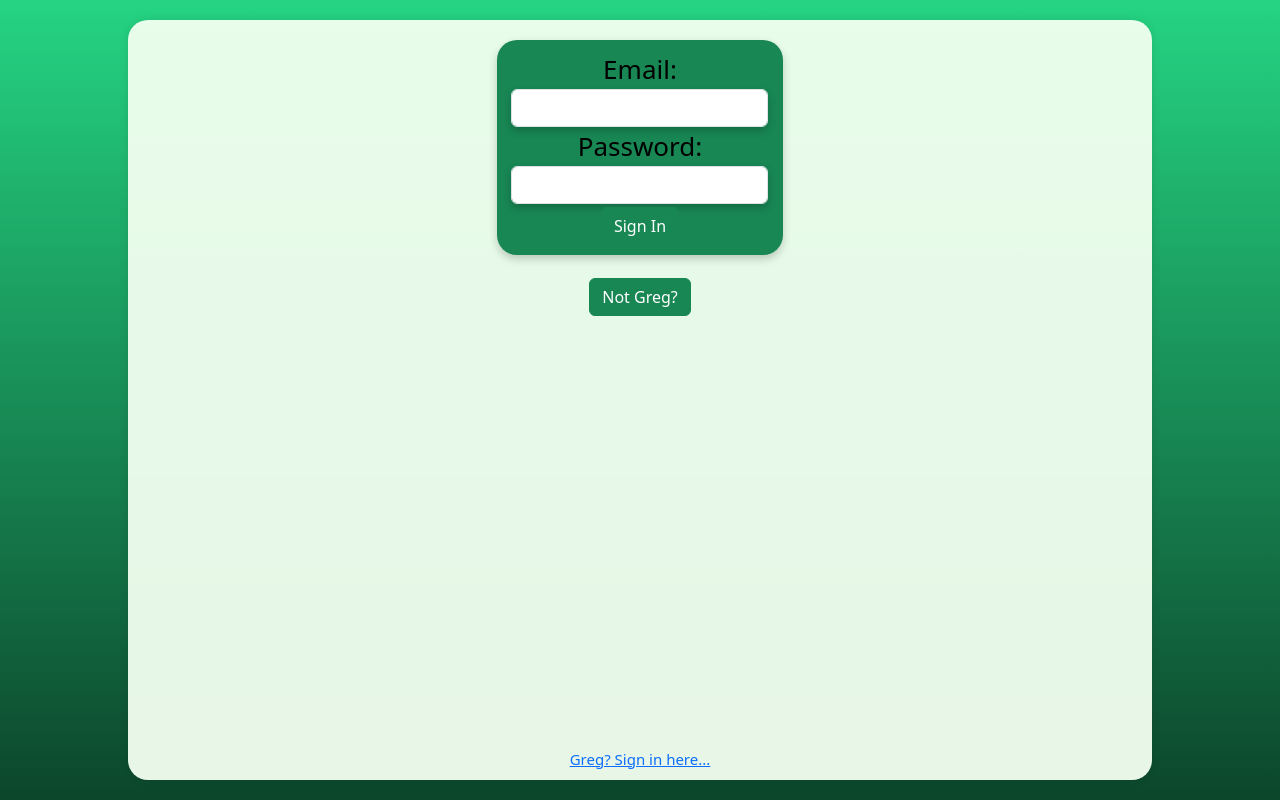
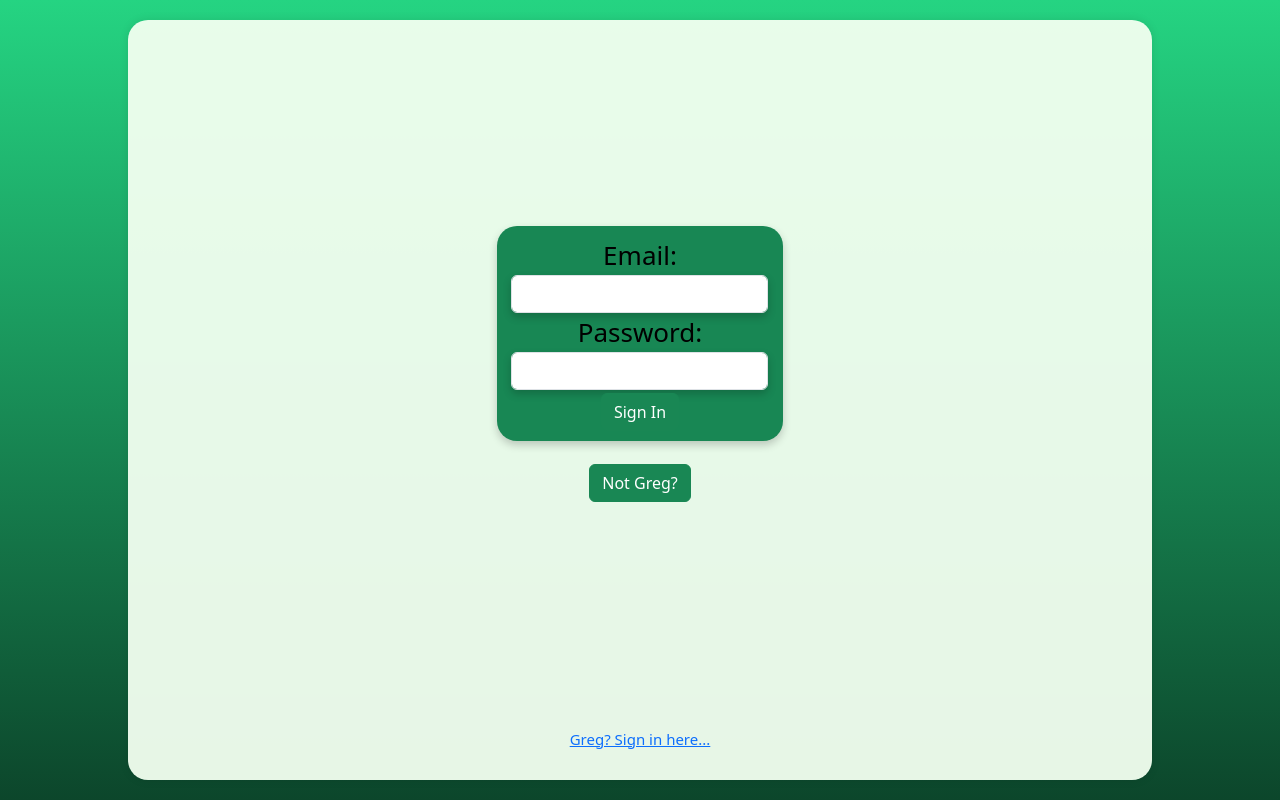
Before and after one commit to Cremacious/greg-read-all-about-it, a React (Create React App) app: page /sign-in in a window 1280 px wide. Built offline with nearby package versions, Linux system fonts and the light colour scheme; no server answers; the database is empty.

Commit message:
Restyling of auth and form.

```diff
--- a/src/App.css
+++ b/src/App.css
@@ -54,6 +54,7 @@
 
 .sign-in-container{
   margin: 10px;
+  padding-bottom: 20px;
 }
 
 .sign-in-link{
--- a/src/components/restaurant-form/restaurant-form.component.jsx
+++ b/src/components/restaurant-form/restaurant-form.component.jsx
@@ -33,7 +33,15 @@ function RestaurantForm() {
     navigate('/restaurants');
   };
 
+  const handleBack = () => {
+    navigate('/restaurants');
+  }
+
   return (
+    <div className="restaurant-form-container">
+      <button className="btn btn-success" onClick={handleBack}>
+        Back
+      </button>
       <div className="row d-flex justify-content-center">
         <div className="col-md-6 col-xl-4">
           <form className="form-field" onSubmit={handleSubmit}>
@@ -90,6 +98,7 @@ function RestaurantForm() {
           </form>
         </div>
       </div>
+    </div>
   );
 }
 
--- a/src/components/restaurant-form/restaurant-form.styles.scss
+++ b/src/components/restaurant-form/restaurant-form.styles.scss
@@ -1,6 +1,5 @@
 .input-container {
   margin: 20px;
-
 }
 
 .form-card {
@@ -16,3 +15,7 @@
   box-shadow: 0 4px 8px 0 rgba(0, 0, 0, 0.2);
   margin: 20px;
 }
+
+.restaurant-form-container {
+    padding-top: 100px;
+}
--- a/src/routes/auth/auth.component.jsx
+++ b/src/routes/auth/auth.component.jsx
@@ -12,7 +12,7 @@ function Auth() {
   const handleSubmit = (event) => {};
 
   return (
-    <div>
+    <div className='auth-container'>
       <div className=" sign-in-container row d-flex justify-content-center">
         <div className="col-md-6 col-xl-4">
           <form onSubmit={handleSubmit} className="form-field">
--- a/src/routes/auth/auth.styles.scss
+++ b/src/routes/auth/auth.styles.scss
@@ -0,0 +1,6 @@
+.auth-container {
+    display: flex;
+    justify-content: center;
+    align-items: center;
+    height: 100vh;
+}
--- a/src/routes/restaurants/restaurants.component.jsx
+++ b/src/routes/restaurants/restaurants.component.jsx
@@ -42,7 +42,7 @@ function Restaurants() {
   return (
     <div className="">
       <div className='button-container'>
-        <button className="btn restaurant-button btn-success home-button" onClick={handleBack}>
+        <button className="btn restaurant-button btn-success" onClick={handleBack}>
           Back To Home
         </button>
         <button className="btn restaurant-button btn-success " onClick={handleAddRestaurants}>
--- a/src/routes/restaurants/restaurants.styles.scss
+++ b/src/routes/restaurants/restaurants.styles.scss
@@ -34,9 +34,8 @@
   display: flex;
   justify-content: center;
   flex-direction: row;
-  margin: 20px;
 }
 
 .restaurant-button {
-  margin: 0 10px 0 10px;
+  margin: 10px
 }
```
Lines whose indentation alone changed are shown as unchanged.
